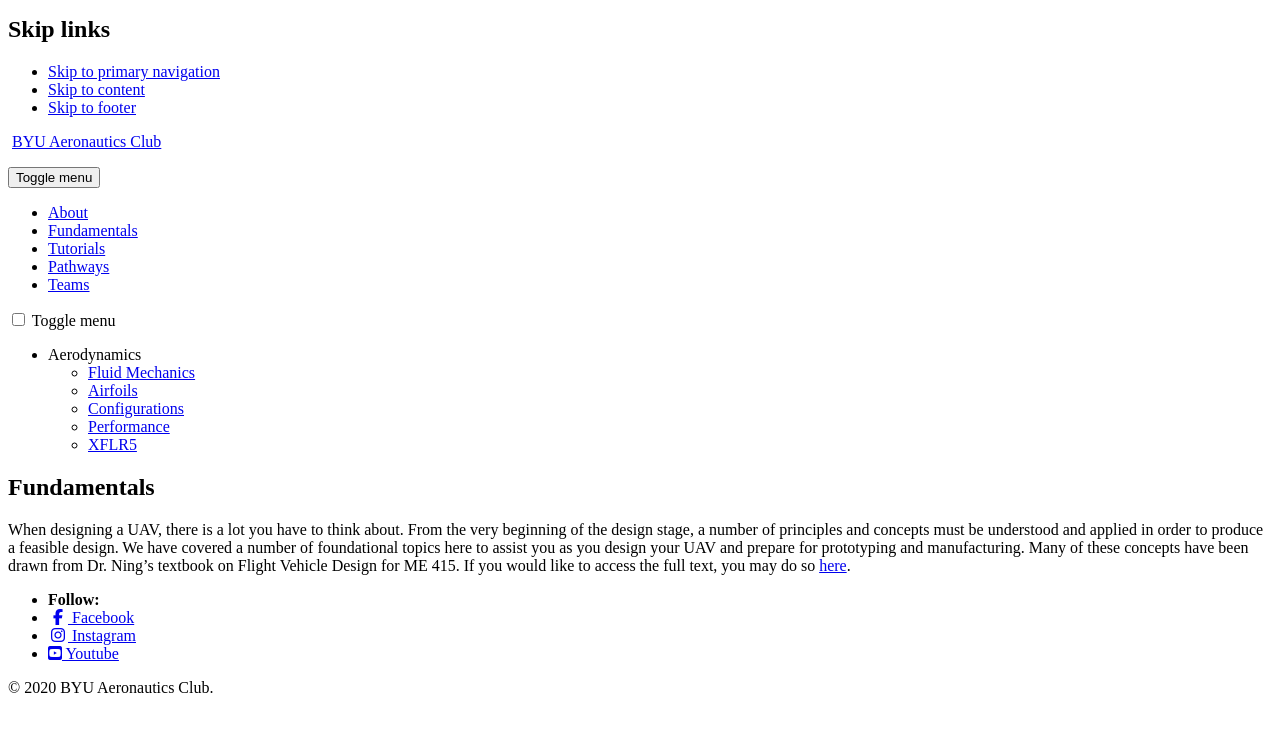
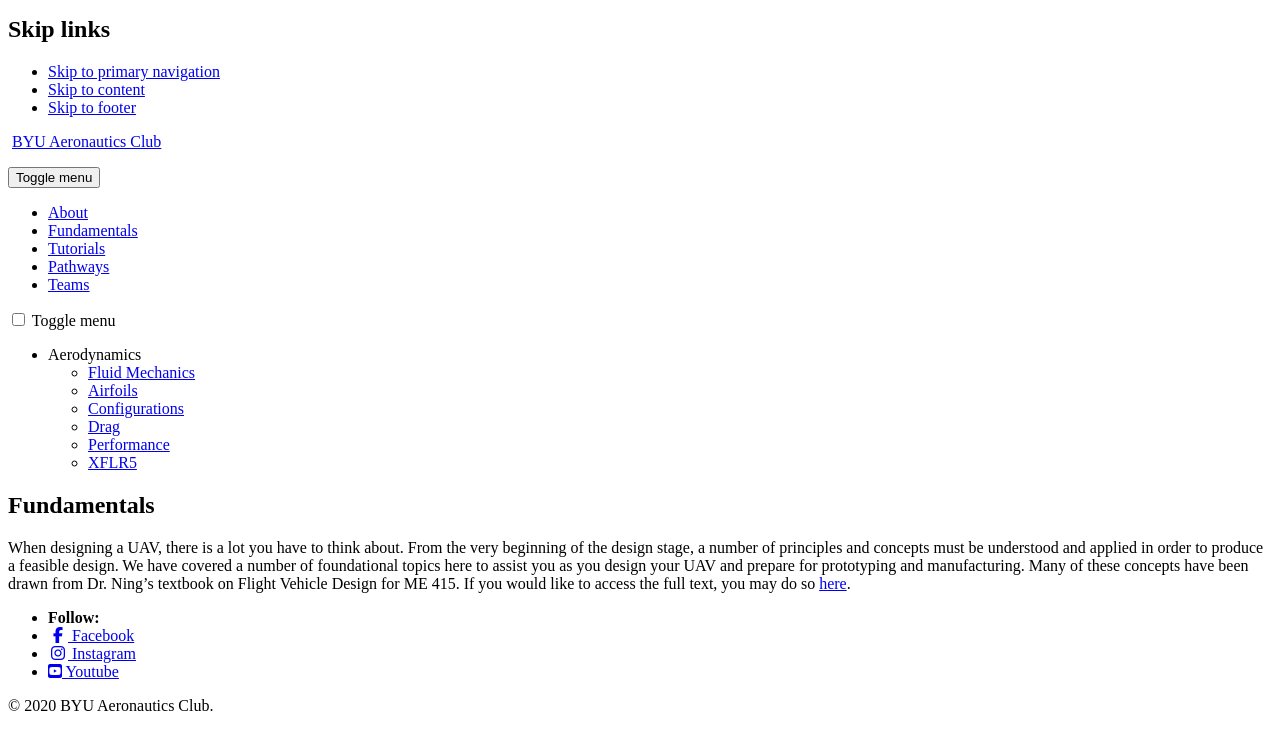
Before and after one commit to BYU-Aeronautics-Club/BYUAeronauticsClub.github.io, a Jekyll site: the page built from _pages/fundamentals.md, in a window 1280 px wide, cut to the strip 112-862 px from the top of the page. Built offline with Jekyll 4.4.1, drawn with Linux system fonts in a browser that asks for light colours; cached includes are drawn as plain includes; nearby versions of some CDN libraries.

Commit message:
Adding drag page to navigation

```diff
--- a/_data/navigation.yml
+++ b/_data/navigation.yml
@@ -82,6 +82,8 @@ fundamentals:
         url: /fundamentals/aerodynamics/airfoils/
       - title: "Configurations"
         url: /fundamentals/aerodynamics/configurations/
+      - title: "Drag"
+        url: /fundamentals/aerodynamics/drag/
       - title: "Performance"
         url: /fundamentals/aerodynamics/performance/
       - title: "XFLR5"
```
